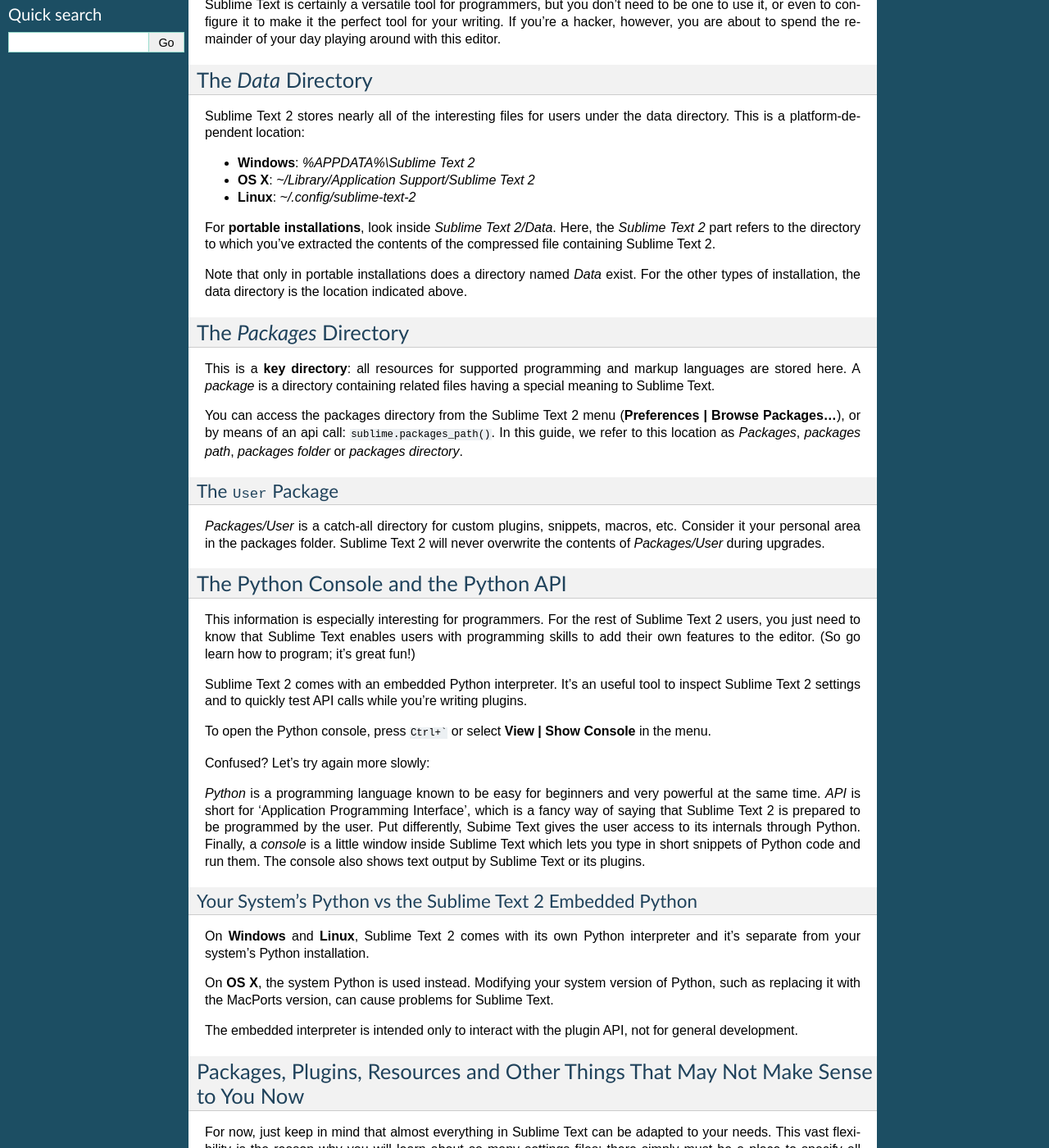
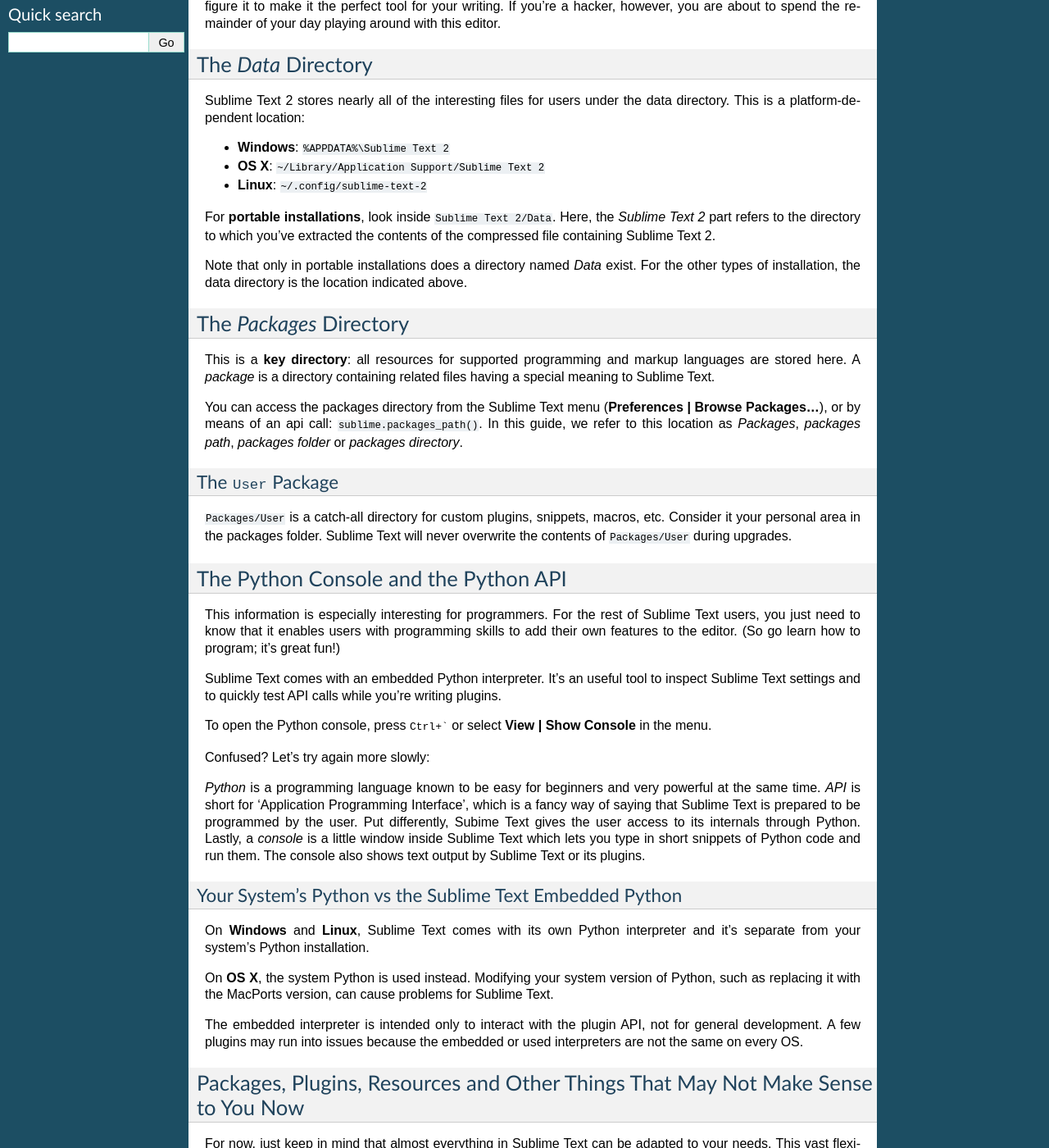
Before and after one commit to guillermooo/sublime-undocs, a Sphinx documentation site: the page built from source/basic_concepts.rst, in a window 1280 px wide and 1400 px high, scrolled down 597 px. Shown: the whole window at 82% size. Built offline with Sphinx 7.4.7, drawn with Linux system fonts in a browser that asks for light colours; some of the changed text lies outside the part shown.

Commit message:
edit docs

````diff
--- a/source/basic_concepts.rst
+++ b/source/basic_concepts.rst
@@ -44,12 +44,12 @@
 Sublime Text 2 stores nearly all of the interesting files for users under the
 data directory. This is a platform-dependent location:
 
-* **Windows**: *%APPDATA%\\Sublime Text 2*
-* **OS X**: *~/Library/Application Support/Sublime Text 2*
-* **Linux**: *~/.config/sublime-text-2*
+* **Windows**: :file:`%APPDATA%\\Sublime Text 2`
+* **OS X**: :file:`~/Library/Application Support/Sublime Text 2`
+* **Linux**: :file:`~/.config/sublime-text-2`
 
-For **portable installations**, look inside *Sublime Text 2/Data*. Here, the
-*Sublime Text 2* part refers to the directory to which you've extracted the
+For **portable installations**, look inside :file:`Sublime Text 2/Data`. Here,
+the *Sublime Text 2* part refers to the directory to which you've extracted the
 contents of the compressed file containing Sublime Text 2.
 
 Note that only in portable installations does a directory named *Data* exist.
@@ -63,7 +63,7 @@
 markup languages are stored here. A *package* is a directory containing
 related files having a special meaning to Sublime Text.
 
-You can access the packages directory from the Sublime Text 2 menu
+You can access the packages directory from the Sublime Text menu
 (**Preferences | Browse Packages...**), or by means of an api call:
 ``sublime.packages_path()``. In this guide, we refer to this location as
 *Packages*, *packages path*, *packages folder* or *packages directory*.
@@ -71,40 +71,41 @@
 The ``User`` Package
 ^^^^^^^^^^^^^^^^^^^^
 
-*Packages/User* is a catch-all directory for custom plugins, snippets,
-macros, etc. Consider it your personal area in the packages folder. Sublime
-Text 2 will never overwrite the contents of *Packages/User* during upgrades.
+:file:`Packages/User` is a catch-all directory for custom plugins, snippets,
+macros, etc. Consider it your personal area in the packages folder. Sublime Text
+will never overwrite the contents of :file:`Packages/User` during upgrades.
 
 
 The Python Console and the Python API
 =====================================
 
 This information is especially interesting for programmers. For the rest of
-Sublime Text 2 users, you just need to know that Sublime Text enables users
-with programming skills to add their own features to the editor. (So go learn
-how to program; it's great fun!)
+Sublime Text users, you just need to know that it enables users with programming
+skills to add their own features to the editor. (So go learn how to program;
+it's great fun!)
 
-Sublime Text 2 comes with an embedded Python interpreter. It's an useful tool
-to inspect Sublime Text 2 settings and to quickly test API calls while you're
-writing plugins.
+Sublime Text comes with an embedded Python interpreter. It's an useful tool to
+inspect Sublime Text settings and to quickly test API calls while you're writing
+plugins.
 
-To open the Python console, press ``Ctrl+``` or select **View | Show Console**
+To open the Python console, press :kbd:`Ctrl+\`` or select **View | Show Console**
 in the menu.
 
 Confused? Let's try again more slowly:
 
 *Python* is a programming language known to be easy for beginners and very
 powerful at the same time. *API* is short for ‘Application Programming
-Interface', which is a fancy way of saying that Sublime Text 2 is prepared to
-be programmed by the user. Put differently, Subime Text gives the user access
-to its internals through Python. Finally, a *console* is a little window inside
+Interface', which is a fancy way of saying that Sublime Text is prepared to be
+programmed by the user. Put differently, Subime Text gives the user access to
+its internals through Python. Lastly, a *console* is a little window inside
 Sublime Text which lets you type in short snippets of Python code and run them.
 The console also shows text output by Sublime Text or its plugins.
 
-Your System's Python vs the Sublime Text 2 Embedded Python
-^^^^^^^^^^^^^^^^^^^^^^^^^^^^^^^^^^^^^^^^^^^^^^^^^^^^^^^^^^
 
-On **Windows** and **Linux**, Sublime Text 2 comes with its own Python
+Your System's Python vs the Sublime Text Embedded Python
+^^^^^^^^^^^^^^^^^^^^^^^^^^^^^^^^^^^^^^^^^^^^^^^^^^^^^^^^
+
+On **Windows** and **Linux**, Sublime Text comes with its own Python
 interpreter and it's separate from your system's Python installation.
 
 On **OS X**, the system Python is used instead. Modifying your system version
@@ -112,7 +113,8 @@
 for Sublime Text.
 
 The embedded interpreter is intended only to interact with the plugin API, not
-for general development.
+for general development. A few plugins may run into issues because the embedded
+or used interpreters are not the same on every OS.
 
 
 Packages, Plugins, Resources and Other Things That May Not Make Sense to You Now
@@ -120,7 +122,8 @@
 
 For now, just keep in mind that almost everything in Sublime Text can be adapted
 to your needs. This vast flexibility is the reason why you will learn about so
-many settings files: there simply must be a place to specify all your preferences.
+many settings files: there simply must be a place to specify all your
+preferences.
 
 Configuration files in Sublime Text let you change the editor's behavior, add
 macros, snippets or create new features --where *feature* means ‘anything you can
@@ -143,7 +146,7 @@
 This information is mainly useful for Textmate expats who are now using Sublime
 Text. Textmate is an editor for the Mac.
 
-Sublime Text 2 is fairly compatible with Textmate bundles with the notable
+Sublime Text is fairly compatible with Textmate bundles with the notable
 exception of commands. Additionally, Sublime Text requires all syntax
 definitions to have the *.tmLanguage* extension, and all preferences files to
 have the *.tmPreferences* extension. This means that *.plist* files will be
````
Also changed, not shown: other parts of source/basic_concepts.rst (+2 -2 lines).
